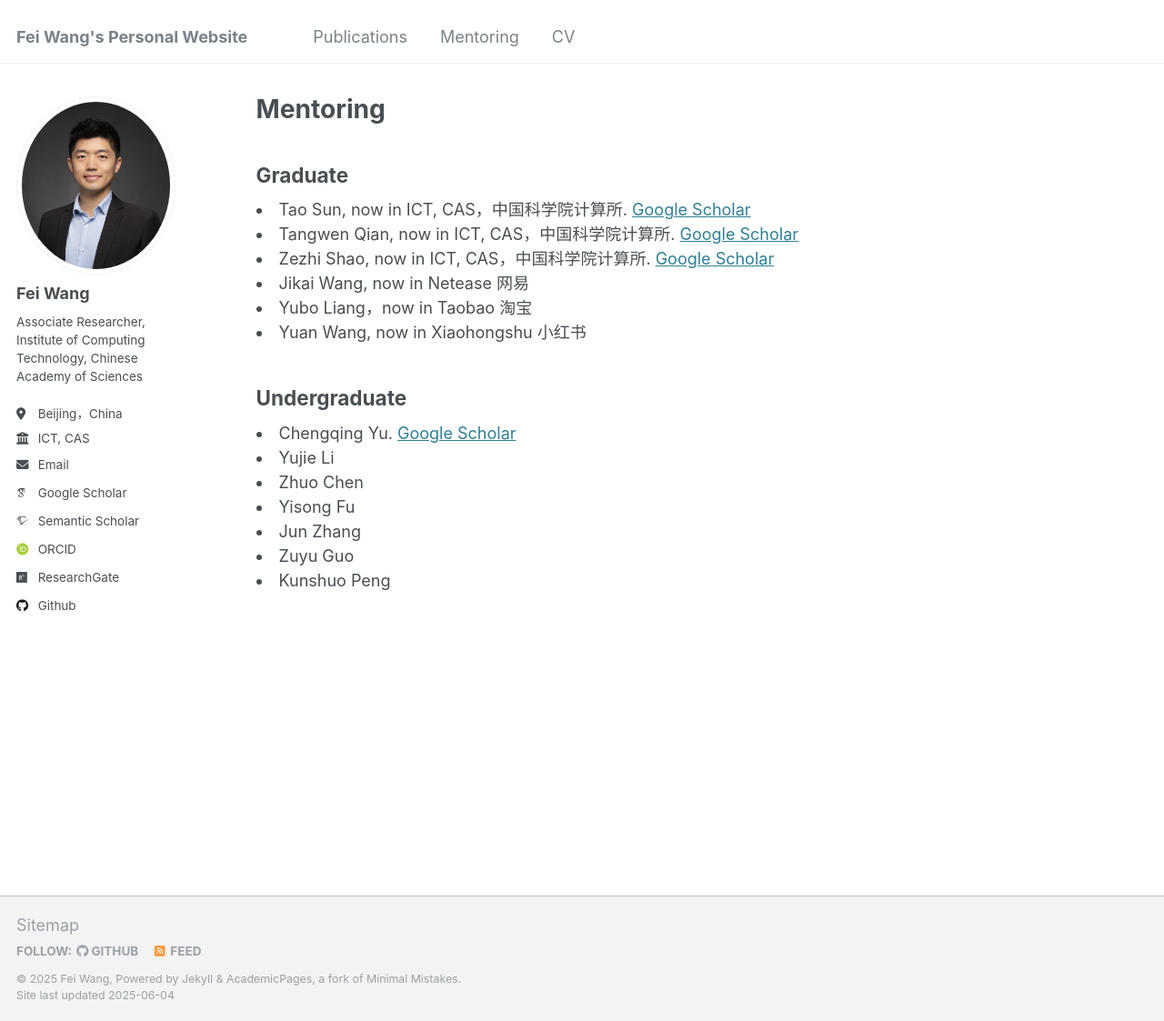
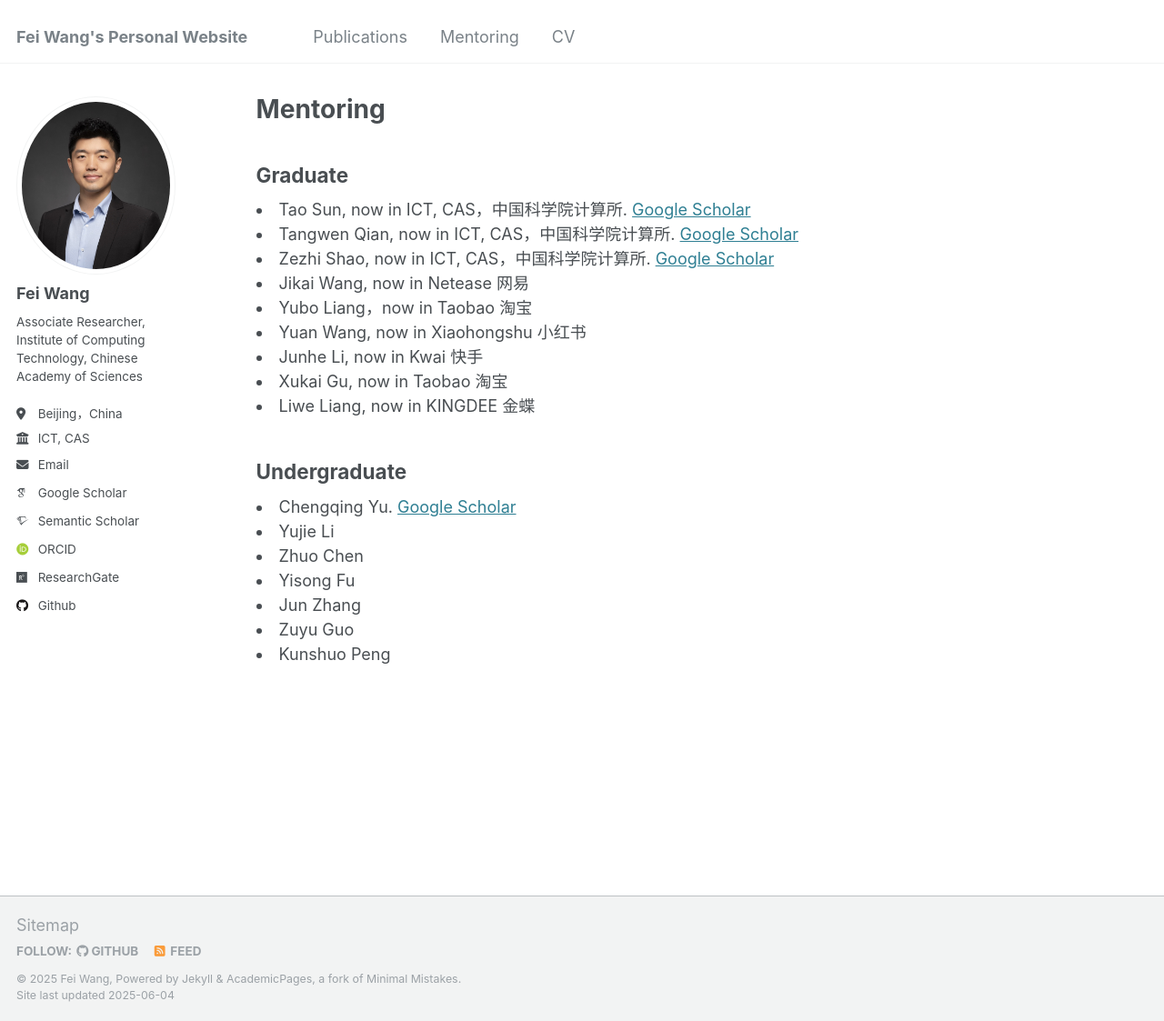
Before and after one commit to finleywang/GestaltCogTeam.github.io, a Jekyll site: the page built from _pages/mentoring.md, in a window 1280 px wide and 1123 px high. Shown: the whole window at 91% size. Built offline with Jekyll 4.4.1, drawn with Linux system fonts in a browser that asks for light colours; some web fonts are replaced.

Commit message:
Update mentoring.md

```diff
--- a/_pages/mentoring.md
+++ b/_pages/mentoring.md
@@ -14,6 +14,9 @@ Graduate
 <li>Jikai Wang, now in Netease 网易</li>
 <li>Yubo Liang，now in Taobao 淘宝</li>
 <li>Yuan Wang, now in Xiaohongshu 小红书</li>
+<li>Junhe Li, now in Kwai 快手</li>
+<li>Xukai Gu, now in Taobao 淘宝</li>
+<li>Liwe Liang, now in KINGDEE 金蝶</li>
 
 Undergraduate
 ------
```
